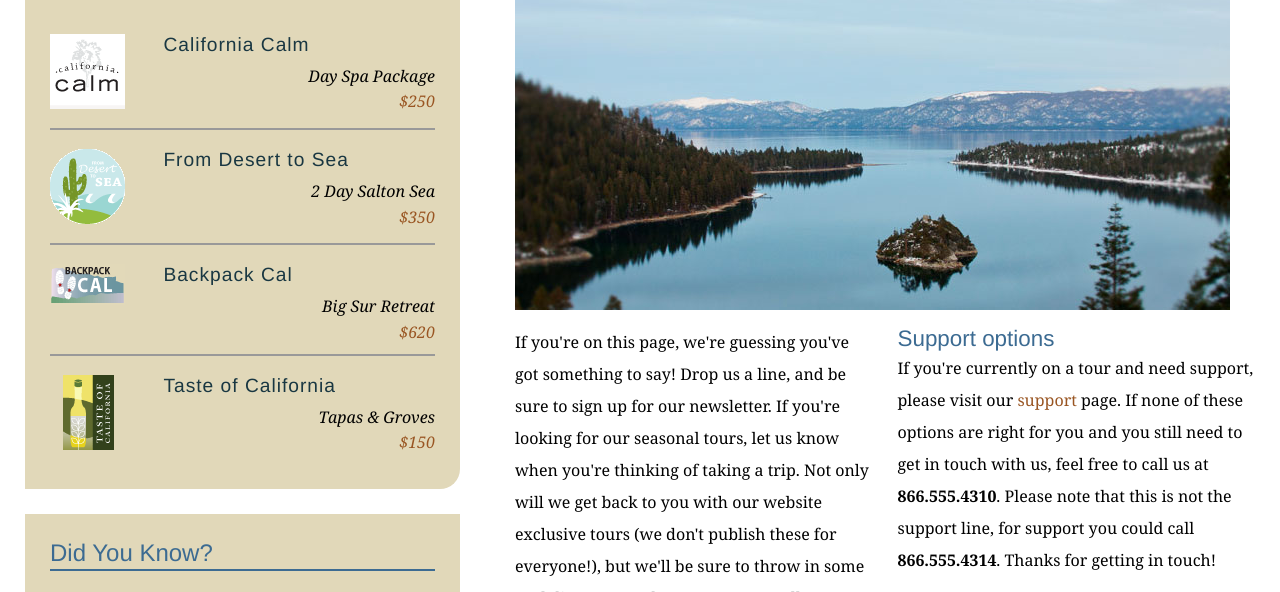
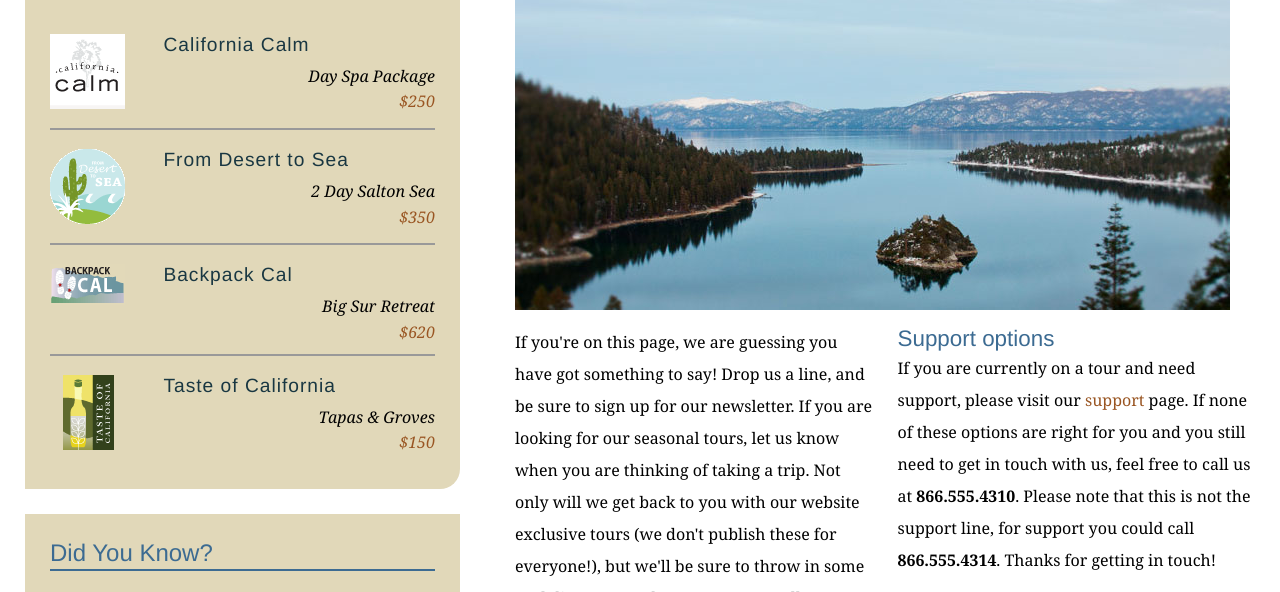
Before and after one commit to geneguy2/explore_california, a plain HTML site: page contact.html in a window 1280 px wide. Shown: the part 342-934 px from the top of the page. Drawn offline with Linux system fonts and the light colour scheme.

Commit message:
Removed contacttions

```diff
--- a/contact.html
+++ b/contact.html
@@ -68,10 +68,10 @@
           <h1>Get in touch</h1>
           <img src="assets/images/emerald_bay.jpg" alt="Beautiful Lake Tahoe" class="articleImage" />
           <div class="multiCol">
-            <p>If you're on this page, we're guessing you've got something to say! Drop us a line, and be sure to sign up for our newsletter. If you're looking for our seasonal tours,  let us know when you're thinking of taking a trip. Not only will we get back to you with our website exclusive tours (we don't publish these for everyone!), but we'll be sure to throw in some cool discounts and tour extras as well.</p>
+            <p>If you're on this page, we are guessing you have got something to say! Drop us a line, and be sure to sign up for our newsletter. If you are looking for our seasonal tours,  let us know when you are thinking of taking a trip. Not only will we get back to you with our website exclusive tours (we don't publish these for everyone!), but we'll be sure to throw in some cool discounts and tour extras as well.</p>
 
             <h2>Support options</h2>
-            <p>If you're currently on a tour and need support, please visit our <a href="support.html">support</a> page. If none of these options are right for you and you still need to get in touch with us, feel free to call us at<span class="phone"> <strong>866.555.4310</strong>. Please note that this is not the support line, for support you could call </span><strong>866.555.4314</strong>. Thanks for getting in touch!</p>
+            <p>If you are currently on a tour and need support, please visit our <a href="support.html">support</a> page. If none of these options are right for you and you still need to get in touch with us, feel free to call us at<span class="phone"> <strong>866.555.4310</strong>. Please note that this is not the support line, for support you could call </span><strong>866.555.4314</strong>. Thanks for getting in touch!</p>
           </div>
 
           <form id="frmContact" name="frmContact" method="post" action="contact_process.html">
```
